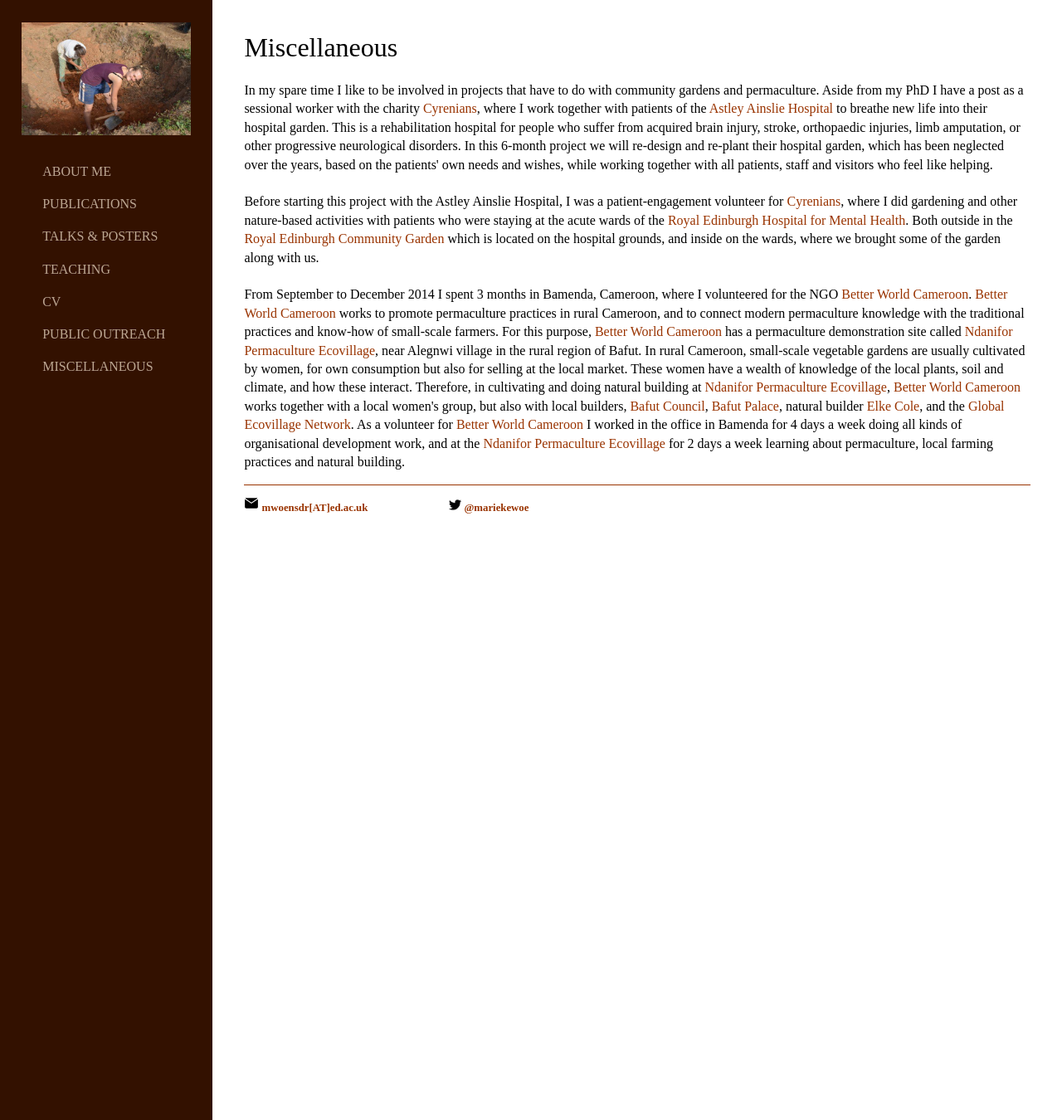
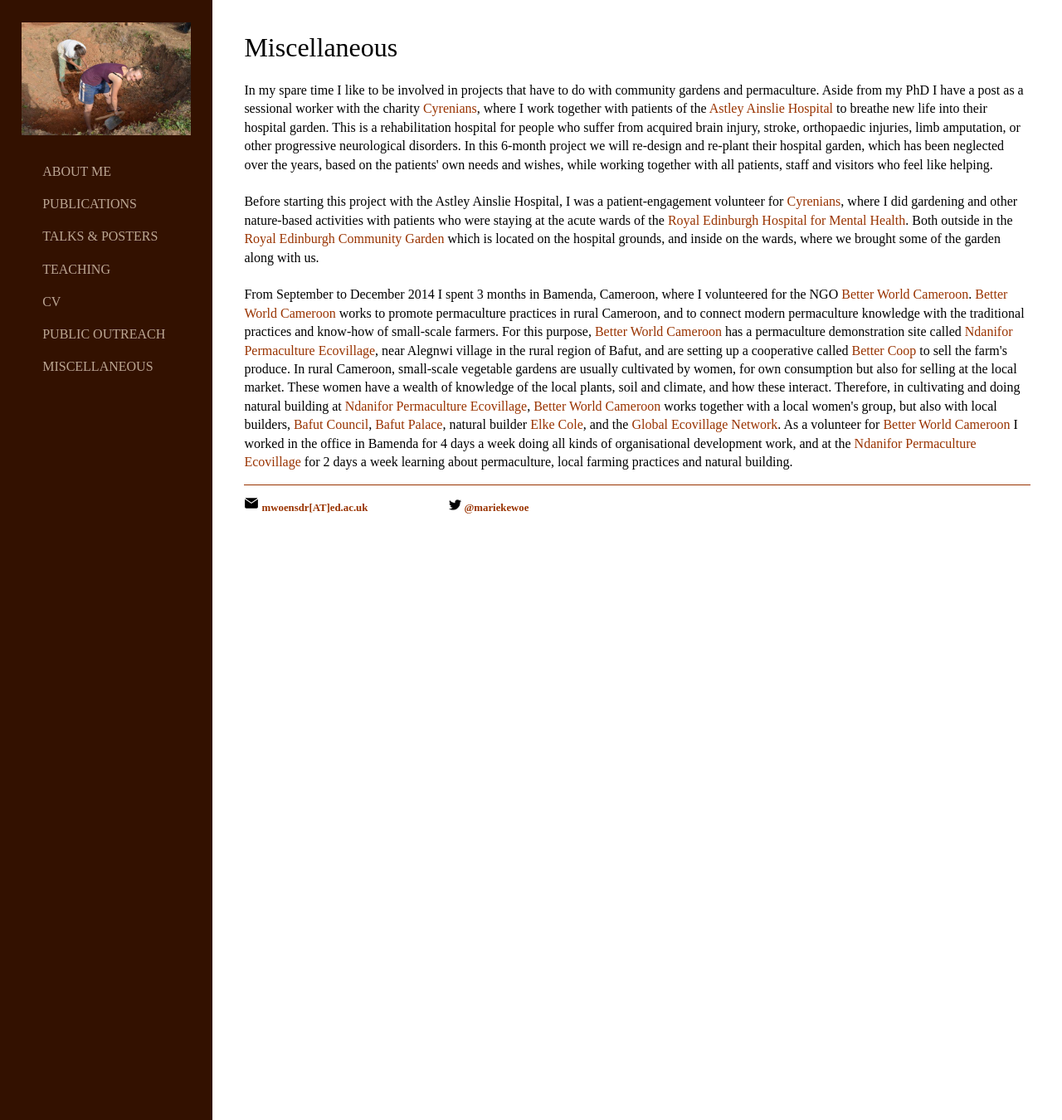
Before and after one commit to marieke-woensdregt/marieke-woensdregt.github.io, a Jekyll site: the page built from misc/index.html, in a window 1280 px wide. Shown: the whole page at 83% size. Built offline with Jekyll 4.4.1, drawn with Linux system fonts in a browser that asks for light colours.

Commit message:
Update index.html

```diff
--- a/misc/index.html
+++ b/misc/index.html
@@ -33,7 +33,10 @@ title: Miscellaneous
 		of small-scale farmers. For this purpose, <a href="http://betterworld-cameroon.com/">Better World Cameroon</a>
 		has a permaculture demonstration site called
 		<a href="http://betterworld-cameroon.com/ndanifor-permaculture-ecovillage/">Ndanifor Permaculture Ecovillage</a>,
-		near Alegnwi village in the rural region of Bafut. In rural Cameroon, small-scale vegetable gardens are usually
+		near Alegnwi village in the rural region of Bafut, and are setting up a cooperative called
+		<a href="http://betterworld-cameroon.com/introducing-betterworld-cameroon/bettercoop-permaculture/"> Better Coop</a>
+		to sell the farm's produce.
+		In rural Cameroon, small-scale vegetable gardens are usually
 		cultivated by women, for own consumption but also for selling at the local market. These women have a wealth of
 		knowledge of the local plants, soil and climate, and how these interact. Therefore, in cultivating and doing
 		natural building at
```
